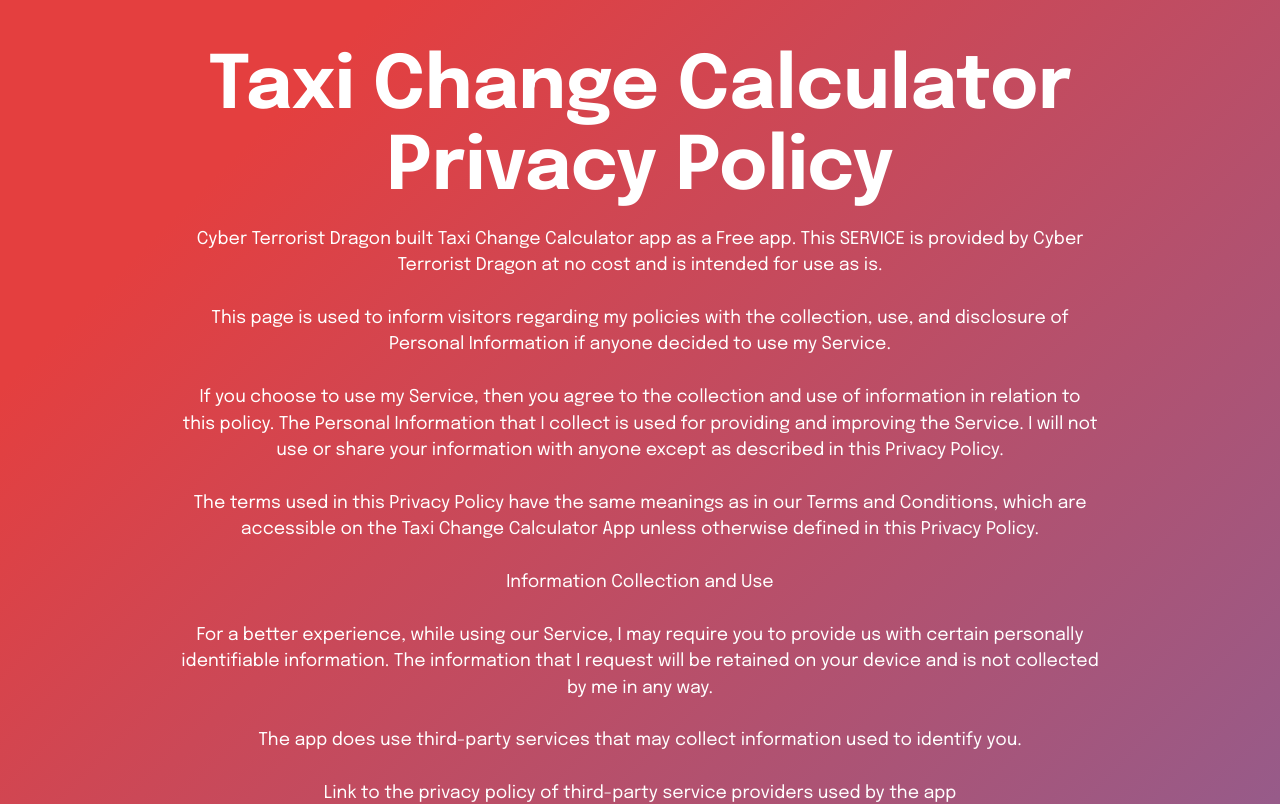
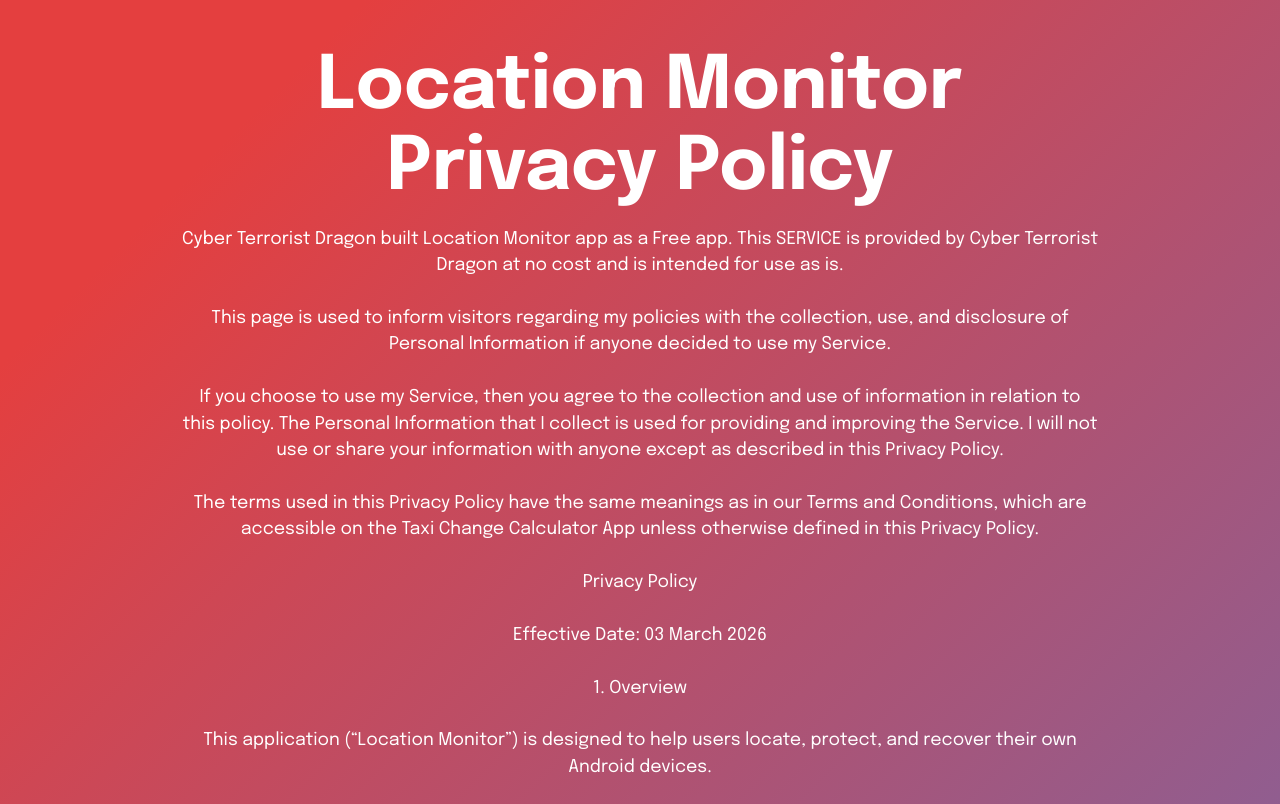
Before and after one commit to MhlongoNJ/LocationMonitor, a plain HTML site: page index.html in a window 1280 px wide. Shown: the top 804 px of the page. Drawn offline with Linux system fonts and the light colour scheme.

Commit message:
Update index.html

```diff
--- a/index.html
+++ b/index.html
@@ -38,9 +38,9 @@
     <div class="align-center container">
         <div class="row justify-content-center">
             <div class="col-12 col-lg-10">
-                <h1 class="mbr-section-title mbr-fonts-style mbr-white mb-3 display-1"><strong>Taxi Change Calculator</strong><br><strong>Privacy Policy</strong><strong><br></strong></h1>
+                <h1 class="mbr-section-title mbr-fonts-style mbr-white mb-3 display-1"><strong>Location Monitor</strong><br><strong>Privacy Policy</strong><strong><br></strong></h1>
 
-                <p class="mbr-text mbr-fonts-style mbr-white display-7">Cyber Terrorist Dragon built Taxi Change Calculator app as a Free app. This SERVICE is provided by Cyber Terrorist Dragon at no cost and is intended for use as is.
+                <p class="mbr-text mbr-fonts-style mbr-white display-7">Cyber Terrorist Dragon built Location Monitor app as a Free app. This SERVICE is provided by Cyber Terrorist Dragon at no cost and is intended for use as is.
 <br>
 <br>This page is used to inform visitors regarding my policies with the collection, use, and disclosure of Personal Information if anyone decided to use my Service.
 <br>
@@ -48,28 +48,28 @@
 <br>
 <br>The terms used in this Privacy Policy have the same meanings as in our Terms and Conditions, which are accessible on the Taxi Change Calculator App unless otherwise defined in this Privacy Policy.
 <br>
-<br>Information Collection and Use
+<br>Privacy Policy
 <br>
-<br>For a better experience, while using our Service, I may require you to provide us with certain personally identifiable information. The information that I request will be retained on your device and is not collected by me in any way.
+<br>Effective Date: 03 March 2026
 <br>
-<br>The app does use third-party services that may collect information used to identify you.
+<br>1. Overview
 <br>
-<br>Link to the privacy policy of third-party service providers used by the app
+<br>This application (“Location Monitor”) is designed to help users locate, protect, and recover their own Android devices.
 <br>
-<br>Google Play Services
-<br>Log Data
+<br>We are committed to protecting your privacy and ensuring transparency about how data is collected and used.
 <br>
-<br>I want to inform you that whenever you use my Service, in a case of an error in the app I collect data and information (through third-party products) on your phone called Log Data. This Log Data may include information such as your device Internet Protocol (“IP”) address, device name, operating system version, the configuration of the app when utilizing my Service, the time and date of your use of the Service, and other statistics.
+<br>2. Information We Collect
 <br>
-<br>Cookies
+<br>The App may collect:
 <br>
-<br>Cookies are files with a small amount of data that are commonly used as anonymous unique identifiers. These are sent to your browser from the websites that you visit and are stored on your device's internal memory.
+<br>• Device location data (when enabled by user)
+<br>• Device identifiers
+<br>• SIM/network information (if permitted by device)
+<br>• Recovery photos (when user triggers camera command)
+<br>• Cloud command logs
+<br>• Firebase push notification tokens
 <br>
-<br>This Service does not use these “cookies” explicitly. However, the app may use third-party code and libraries that use “cookies” to collect information and improve their services. You have the option to either accept or refuse these cookies and know when a cookie is being sent to your device. If you choose to refuse our cookies, you may not be able to use some portions of this Service.
-<br>
-<br>Service Providers
-<br>
-<br>I may employ third-party companies and individuals due to the following reasons:
+<br>Data is collected only after user consent and required permissions are granted.
 <br>
 <br>To facilitate our Service;
 <br>To provide the Service on our behalf;
```
